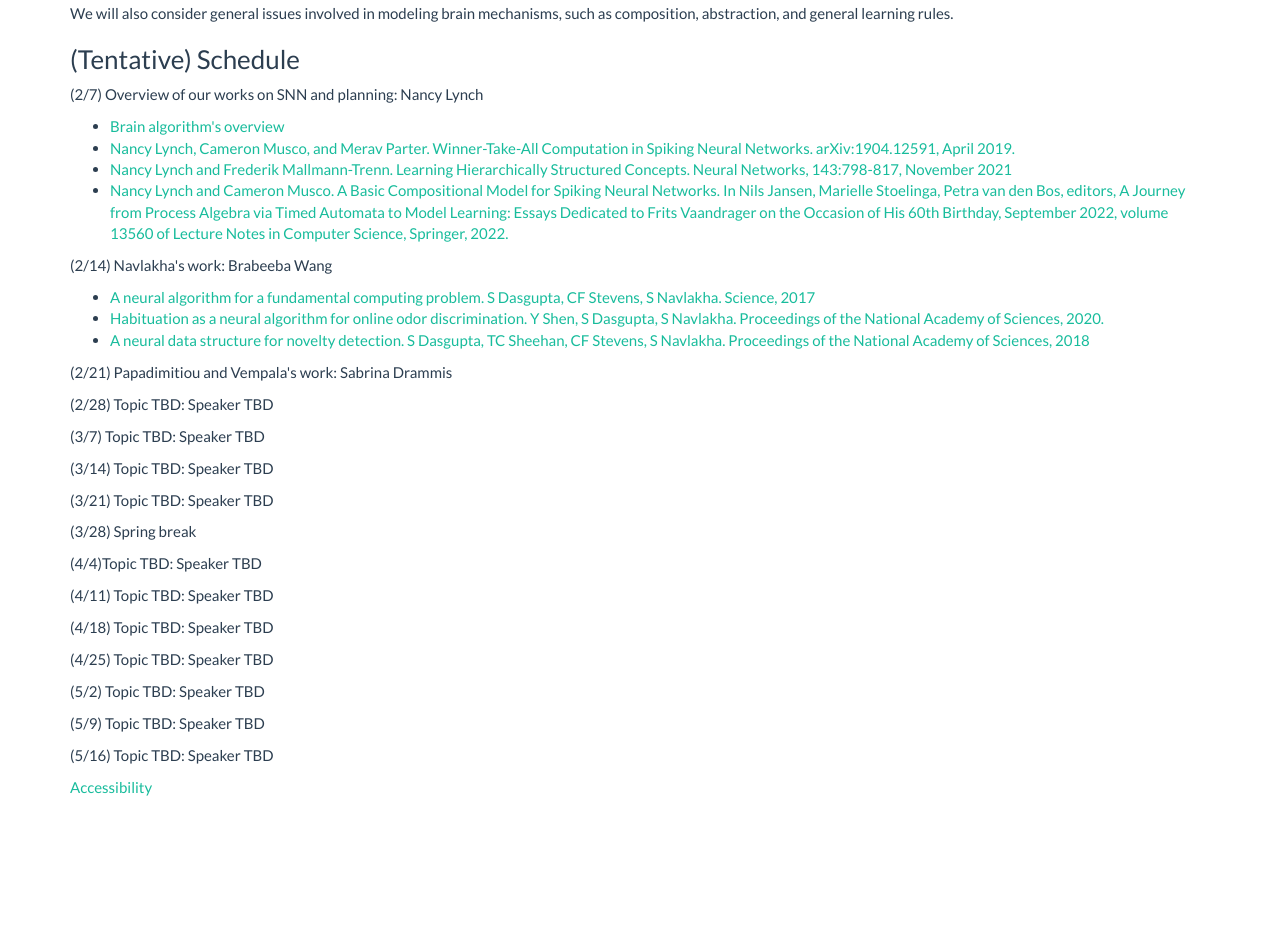
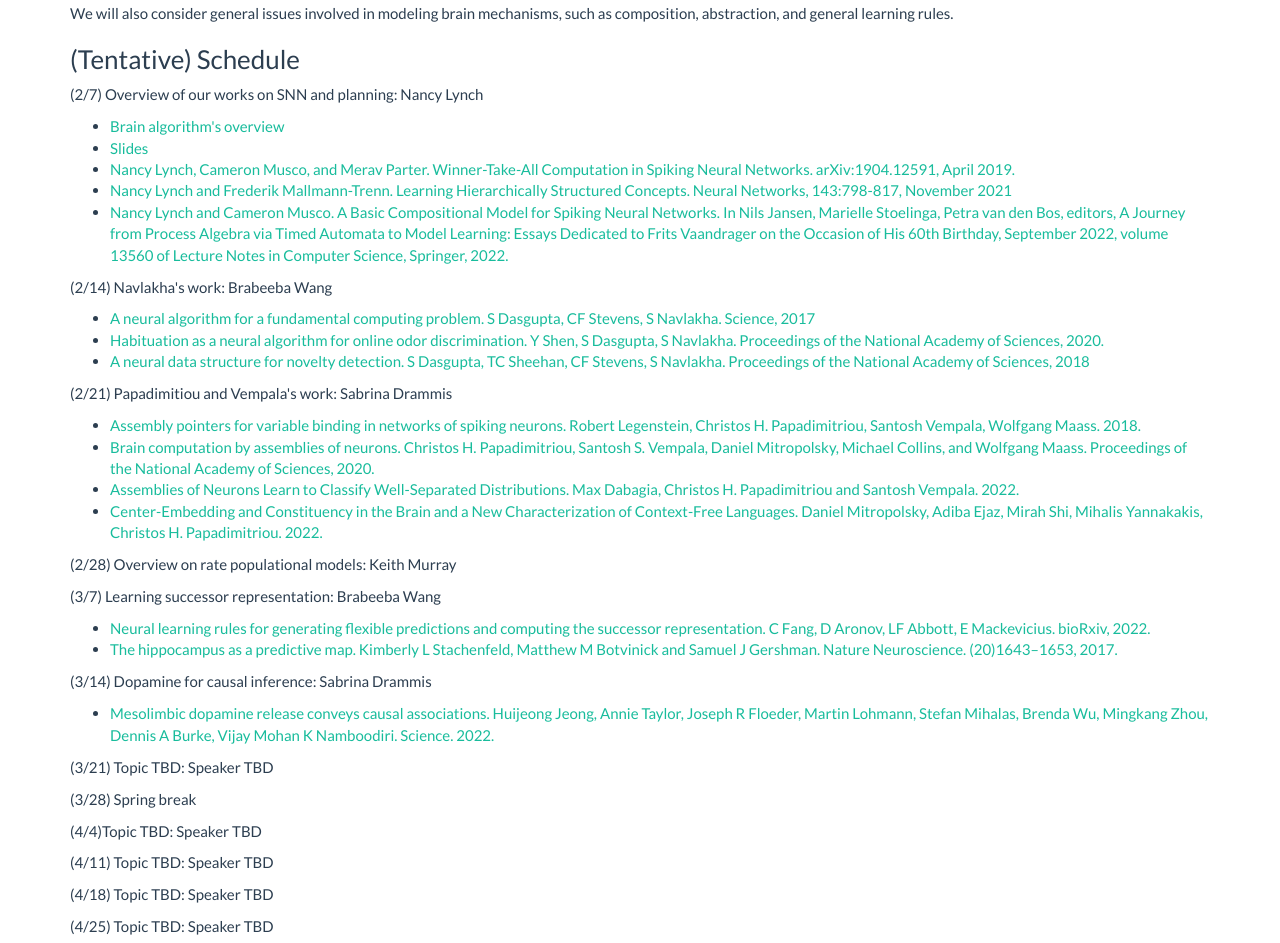
Before and after one commit to brabeeba/NeuralReadingGroup2023Spring, a plain HTML site: page index.html in a window 1280 px wide. Shown: the part 650-1593 px from the top of the page. Before the commit the page ends 1448 px from the top, so only its background shows below. Drawn offline with Linux system fonts and the light colour scheme.

Commit message:
update the schedule

```diff
--- a/index.html
+++ b/index.html
@@ -100,6 +100,9 @@ rules.
 						<a href="./Brain_Algorithms.pdf">Brain algorithm's overview</a>
 					</li>
 					<li>
+						<a href="./Lecture 1.pptx">Slides</a>
+					</li>
+					<li>
 						<a href="https://arxiv.org/pdf/1904.12591.pdf">Nancy Lynch, Cameron Musco, and Merav Parter. Winner-Take-All
 Computation in Spiking Neural Networks. arXiv:1904.12591, April 2019.</a>
 					</li>
@@ -134,14 +137,43 @@ Computer Science, Springer, 2022.</a>
 				</ul>
 
 		<p>(2/21) Papadimitiou and Vempala's work: Sabrina Drammis
+			<ul>
+				<li>
+					<a href="https://arxiv.org/pdf/1611.03698v1.pdf">Assembly pointers for variable binding in networks of spiking
+neurons. Robert Legenstein, Christos H. Papadimitriou, Santosh Vempala, Wolfgang Maass. 2018.</a>
+				</li>
+				<li>
+					<a href="https://www.pnas.org/doi/epdf/10.1073/pnas.2001893117">Brain computation by assemblies of neurons. Christos H. Papadimitriou, Santosh S. Vempala, Daniel Mitropolsky, Michael Collins, and Wolfgang Maass. Proceedings of the National Academy of Sciences, 2020.</a>
+				</li>
+				<li>
+					<a href="https://arxiv.org/pdf/2110.03171.pdf">Assemblies of Neurons Learn to Classify Well-Separated Distributions. Max Dabagia, Christos H. Papadimitriou and Santosh Vempala. 2022.</a>
+				</li>
+				<li>
+					<a href="https://arxiv.org/pdf/2206.13217.pdf">Center-Embedding and Constituency in the Brain and a New Characterization of Context-Free Languages. Daniel Mitropolsky, Adiba Ejaz, Mirah Shi, Mihalis Yannakakis, Christos H. Papadimitriou. 2022.</a>
+				</li>
+			</ul>
 		</p>
 
-		<p>(2/28) Topic TBD: Speaker TBD
+		<p>(2/28) Overview on rate populational models: Keith Murray
 		</p>
-		<p>(3/7) Topic TBD: Speaker TBD
+		<p>(3/7) Learning successor representation: Brabeeba Wang
+			<ul>
+				<li>
+					<a href="https://www.biorxiv.org/content/biorxiv/early/2022/05/19/2022.05.18.492543.full.pdf">Neural learning rules for generating flexible predictions and computing the successor representation. C Fang, D Aronov, LF Abbott, E Mackevicius. bioRxiv, 2022.</a>
+				</li>
+				<li>
+					<a href="https://www.nature.com/articles/nn.4650">The hippocampus as a predictive map. Kimberly L Stachenfeld, Matthew M Botvinick and Samuel J Gershman. Nature Neuroscience. (20)1643–1653, 2017.</a>
+				</li>
+			</ul>
 		</p>
 
-		<p>(3/14) Topic TBD: Speaker TBD
+		<p>(3/14) Dopamine for causal inference: Sabrina Drammis
+			<ul>
+				<li>
+					<a href="https://www.science.org/doi/10.1126/science.abq6740">
+Mesolimbic dopamine release conveys causal associations. Huijeong Jeong, Annie Taylor, Joseph R Floeder, Martin Lohmann, Stefan Mihalas, Brenda Wu, Mingkang Zhou, Dennis A Burke, Vijay Mohan K Namboodiri. Science. 2022.</a>
+				</li>
+			</ul>
 
 		</p>
 
```
Also changed, not shown: 1 other file.
